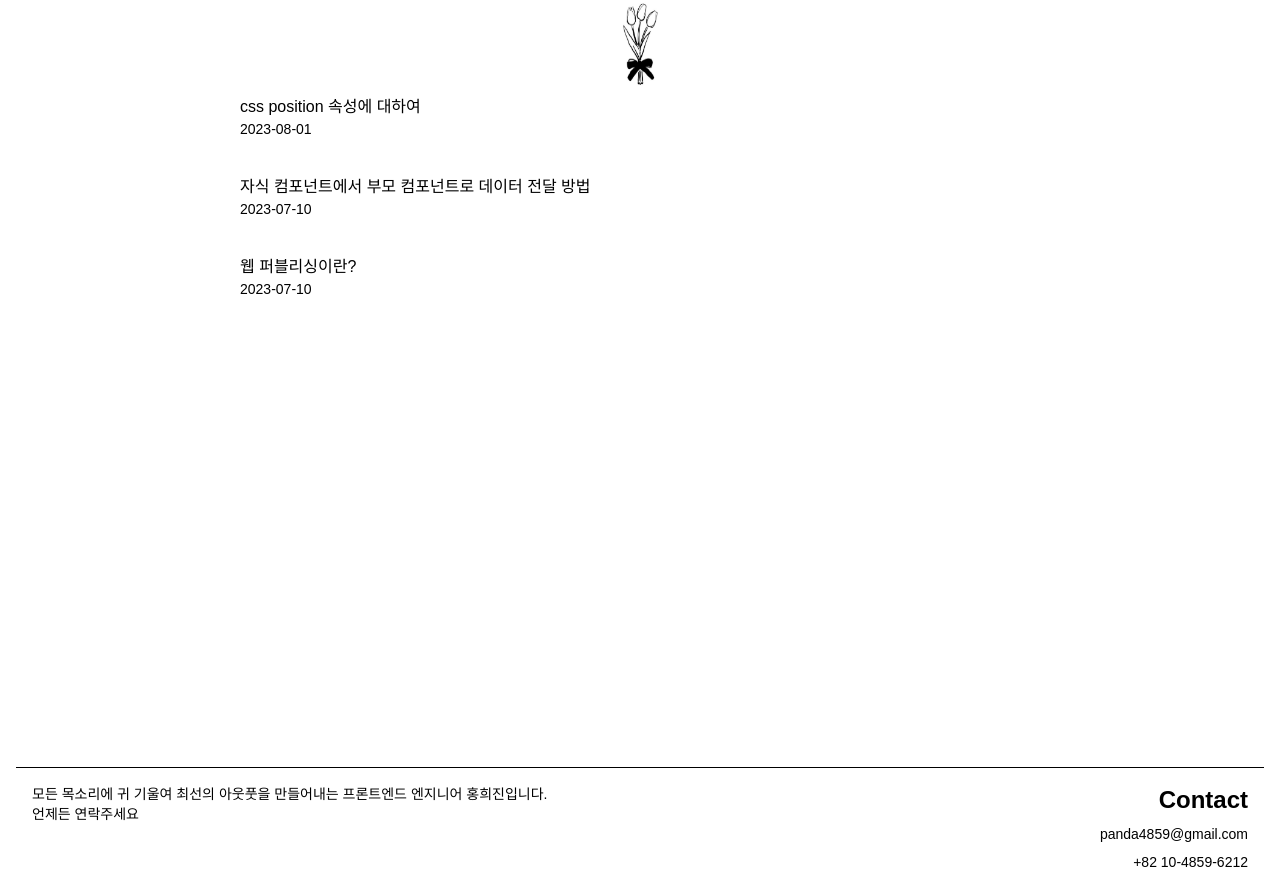
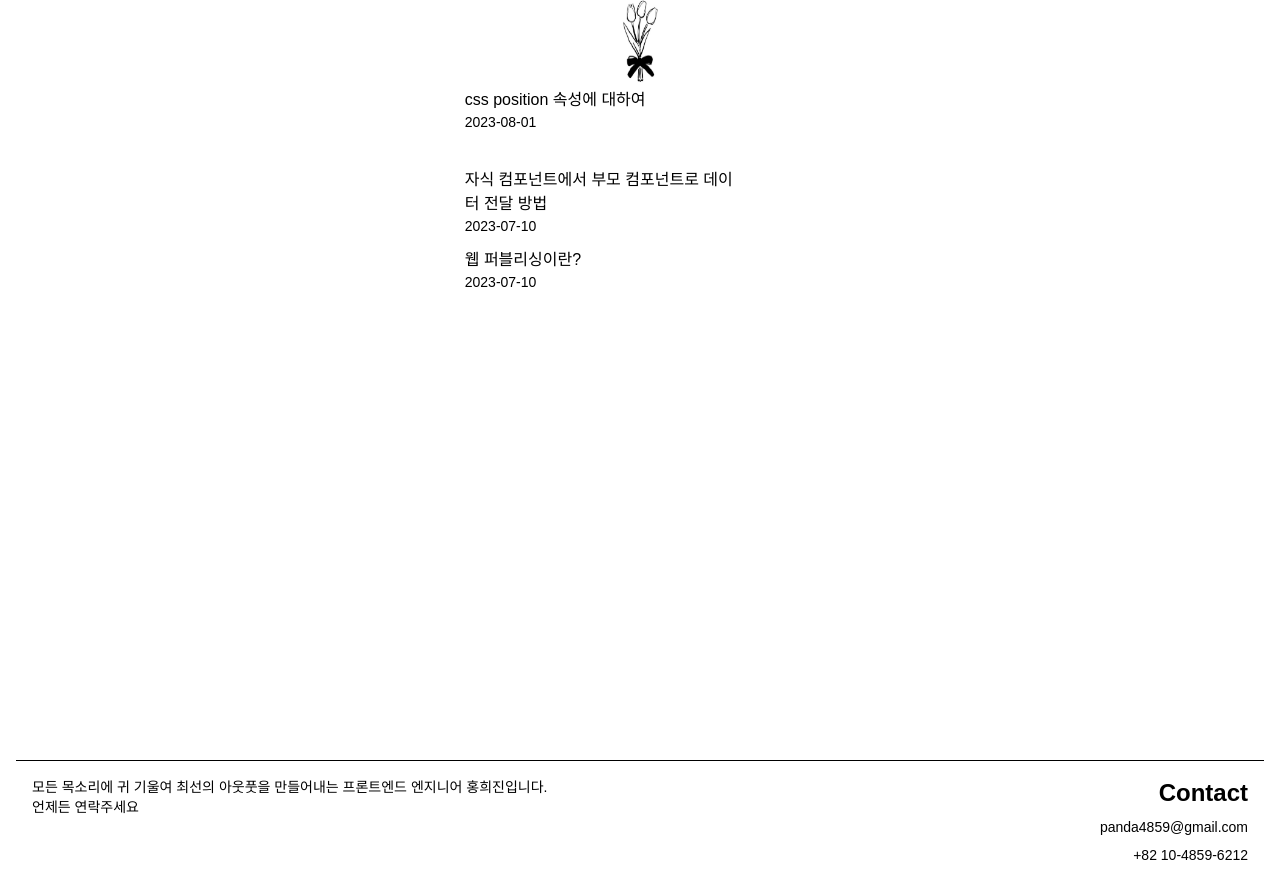
Before and after one commit to harenohee/front-challenge-blog, a Next.js app: page / in a window 1280 px wide. Built offline with nearby package versions, Linux system fonts and the light colour scheme.

Commit message:
style: 로고이미지에 따른 스타일 수정
- sticty header
- Layout 수정 (임시)

#10

```diff
--- a/components/layout/Header.tsx
+++ b/components/layout/Header.tsx
@@ -4,7 +4,7 @@ import logo from "../../assets/blog/logo.jpg";
 import Image from "next/image";
 const Header = () => {
   return (
-    <div className="sticky top-0 w-full bg-white flex justify-center items-center">
+    <div className="sticky top-0 w-full bg-white flex justify-center items-center h-[88px]">
       <Link href="/" className="cursor-pointer">
         <a>
           <Image src={logo} alt="logo_img" width={40} height={88} />
--- a/components/layout/Layout.tsx
+++ b/components/layout/Layout.tsx
@@ -6,8 +6,10 @@ const Layout = ({ children }: { children: ReactNode }) => {
   return (
     <>
       <Header />
-      <div className="h-auto min-h-full pb-32">
-        <div className="px-60">{children}</div>
+      <div className="h-auto min-h-full pb-32 w-full">
+        <div className="flex items-center justify-center w-full">
+          {children}
+        </div>
       </div>
       <Footer />
     </>
```
